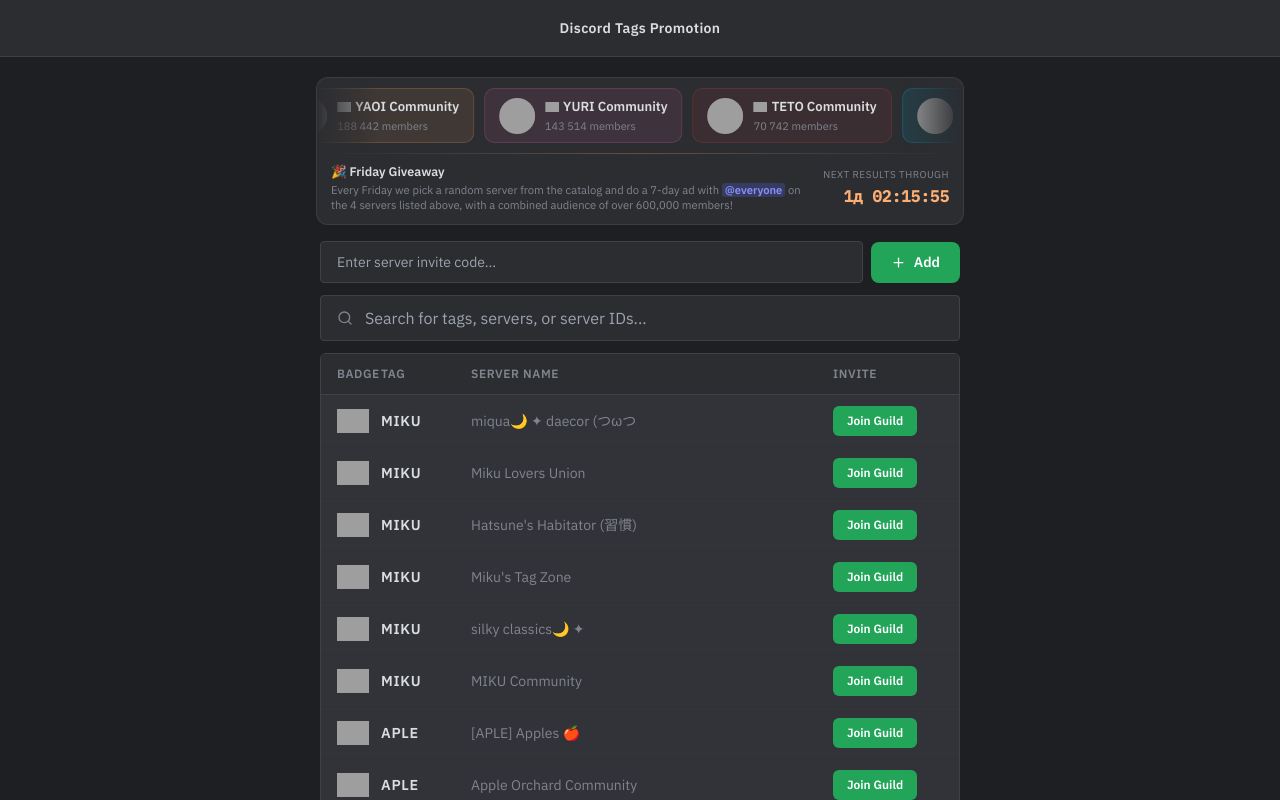
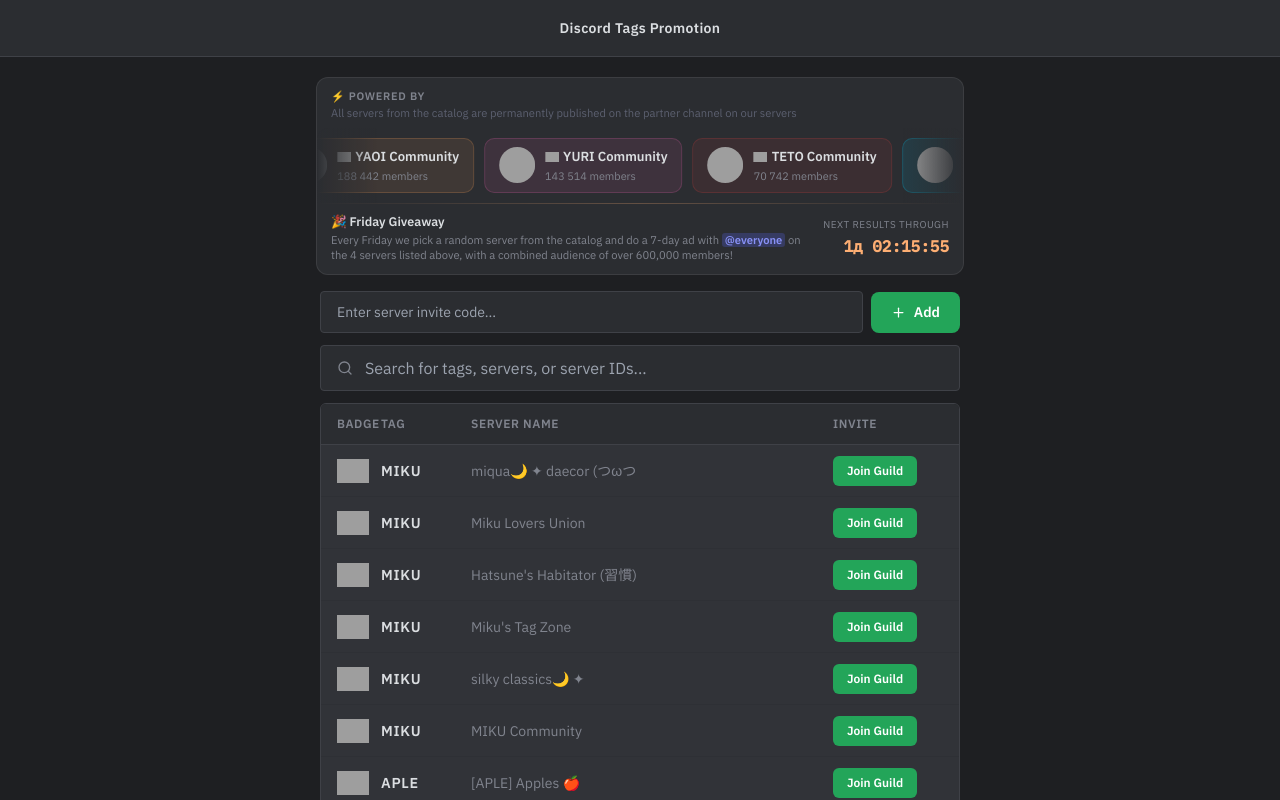
Before and after one commit to pr-poehali-dev/discord-server-catalog, a React (Vite) app: page / in a window 1280 px wide. Shown: the top 800 px of the page. Built offline with nearby package versions, Linux system fonts and the light colour scheme; grey boxes are pictures that could not be loaded.

Commit message:
Да, добавь ⚡ Powered by Также добавь под этой надписью над лентой текст: All servers from the catalog are permanently published on the partner channel on our servers

```diff
--- a/src/pages/Index.tsx
+++ b/src/pages/Index.tsx
@@ -142,6 +142,12 @@ export default function Index() {
         return (
           <div style={{ maxWidth: 672, margin: "20px auto 0", padding: "0 12px" }}>
             <div style={{ position: "relative", overflow: "hidden", borderRadius: 12, border: "1px solid rgba(255,255,255,0.08)", background: "#2b2d31", padding: "0 0 10px" }}>
+
+              {/* Header */}
+              <div style={{ padding: "10px 14px 6px" }}>
+                <div style={{ fontSize: "0.68rem", fontWeight: 700, letterSpacing: "0.07em", textTransform: "uppercase" as const, color: "#80848e" }}>⚡ Powered by</div>
+                <div style={{ fontSize: "0.7rem", color: "#5c6070", marginTop: 2, lineHeight: 1.4 }}>All servers from the catalog are permanently published on the partner channel on our servers</div>
+              </div>
 
               {/* Scrolling ticker */}
               <div className="partner-ticker-wrap">
```
